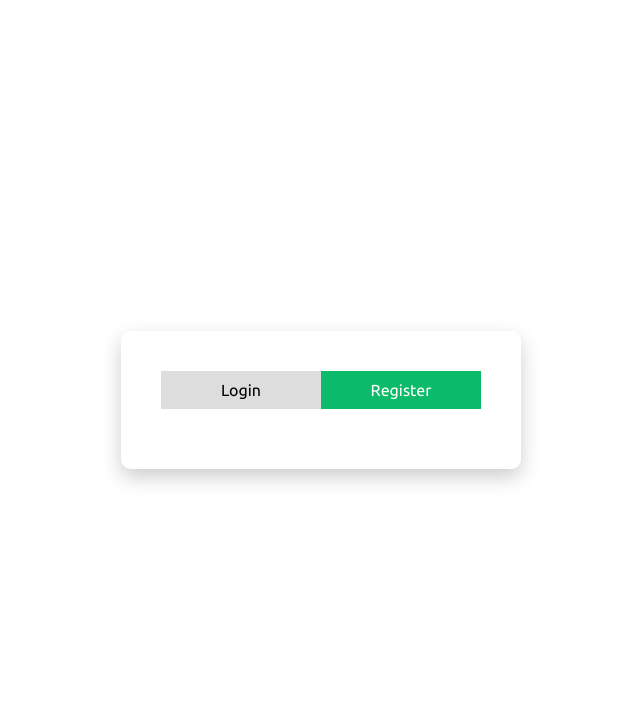
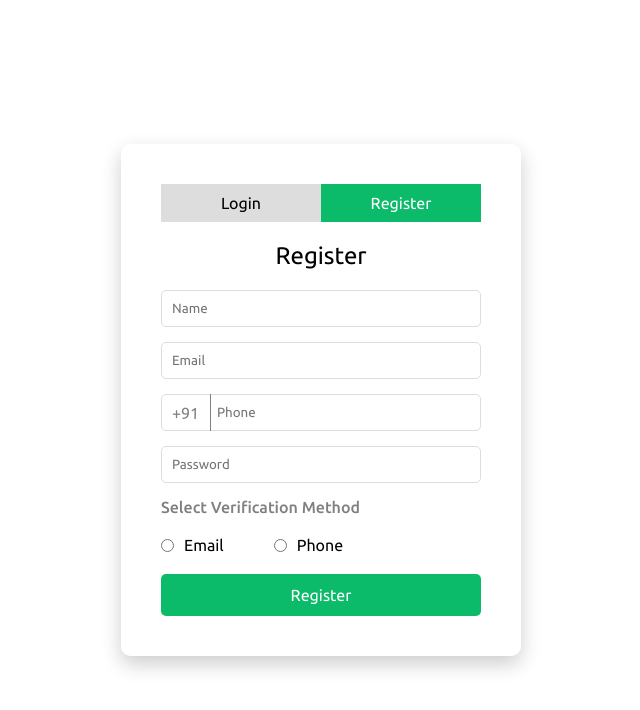
Before and after one commit to anjanisingh953/MERN_AUTHENTICATION, a React (Vite) app in the folder client/: page /auth in a window 1280 px wide. Both pictures are taken after a click on the button "Register". Shown: the top 710 px of the page, without its empty margins (319-959 px from the left). Built offline with nearby package versions, Linux system fonts and the light colour scheme.

Commit message:
Otp-verification component is done

```diff
--- a/client/src/components/Login.jsx
+++ b/client/src/components/Login.jsx
@@ -7,7 +7,7 @@ import { Link, useNavigate } from "react-router-dom";
 
 const Login = () => {
 
- const { isAuthenticated, setIsAuthenticated, user, setUser } = useContext(Context)
+ const {  setIsAuthenticated, setUser } = useContext(Context)
  const navigateTo = useNavigate();
  const {register, handleSubmit, formState: {errors} } =  useForm();
 
--- a/client/src/components/Register.jsx
+++ b/client/src/components/Register.jsx
@@ -4,9 +4,60 @@ import { Context } from "../main";
 import { useNavigate } from "react-router-dom";
 import axios from "axios";
 import { toast } from "react-toastify";
+const Register = () => {
 
-const Register = () => {
-  return <></>;
+  const { isAuthenticated } = useContext(Context)
+  const navigateTo = useNavigate()
+  const { register, handleSubmit, formState: { errors } } = useForm();
+
+  const handleRegister = async (data) => {
+    data.phone = `+91${data.phone}`;
+
+    await axios.post("http://localhost:8000/api/v1/user/register", data, {
+      withCredentials: true,
+      headers: {
+        "Content-Type": "application/json"
+      }
+    })
+      .then((res) => {
+        toast.success(res.data.message)
+        navigateTo(`/otp-verification/${data.email}/${data.phone}`)
+      })
+      .catch((error) => {
+        const message = error.response?.data?.message || error.message || 'Something went wrong';
+        toast.error(message);
+      })
+
+  }
+
+  return (
+    <>
+      <form className="auth-form" onSubmit={handleSubmit((data) => handleRegister(data))} >
+        <h2>Register</h2>
+        <input type="text" placeholder="Name" required {...register("name")} />
+        <input type="email" placeholder="Email" required {...register("email")} />
+        <div>
+          <span>+91</span>
+          <input type="number" placeholder="Phone" required {...register("phone")} />
+          <input type="password" placeholder="Password" required {...register("password")} />
+          <div className="verification-method">
+            <p>Select Verification Method</p>
+            <div className="wrapper">
+              <label>
+                <input type="radio" name="verificationMethod" value={"email"} {...register('verificationMethod')} required />
+                Email
+              </label>
+              <label>
+                <input type="radio" name="verificationMethod" value={"phone"} {...register('verificationMethod')} required />
+                Phone
+              </label>
+            </div>
+          </div>
+        </div>
+        <button type="submit">Register</button>
+      </form>
+    </>
+  )
 };
 
 export default Register;
--- a/client/src/pages/OtpVerification.jsx
+++ b/client/src/pages/OtpVerification.jsx
@@ -1,11 +1,92 @@
-import React from "react";
+import React, { useContext, useState } from "react";
 import "../styles/OtpVerification.css";
 import axios from "axios";
 import { Navigate, useParams } from "react-router-dom";
 import { toast } from "react-toastify";
+import { Context } from "../main";
 
 const OtpVerification = () => {
-  return <></>;
+
+  const { isAuthenticated, setIsAuthenticated, setUser } = useContext(Context)
+  const { email, phone } = useParams();
+  const [otp, setOtp] = useState(["", "", "", "", "", ""]);
+
+  const handleChange = (value, index) => {
+    if (!/^\d*$/.test(value)) return;
+    const newOTP = [...otp]
+    newOTP[index] = value;
+    setOtp(newOTP)
+
+    if (value && index < otp.length - 1) {
+      document.getElementById(`otp-input-${index + 1}`).focus()
+    }
+  }
+
+  const handleKeyDown = (e, index) => {
+    if (e.key === 'Backspace' && otp[index] === "" && index > 0) {
+      document.getElementById(`otp-input-${index - 1}`).focus()
+    }
+  }
+
+
+  const handleOtpVerfication = async (e) => {
+    e.preventDefault();
+    const enteredOtp = otp.join('');
+    const data = { email, otp: enteredOtp, phone }
+
+    await axios.post("http://localhost:8000/api/v1/user/opt-verification  ", data, {
+      withCredentials: true,
+      headers: {
+        "Content-Type": "application/json"
+      }
+    })
+      .then((res) => {
+        toast.success(res.data.message);
+        setIsAuthenticated(true);
+        setUser(res.data.user)
+      })
+      .catch((error) => {
+        const message = error.response?.data?.message || error.message || 'Something went wrong';
+        toast.error(message);
+        setIsAuthenticated(false);
+        setUser(null)
+      })
+
+  }
+
+  if (isAuthenticated) {
+    return <Navigate to={"/"} />
+  }
+
+  return (
+    <>
+      <div className="otp-verification-page">
+        <div className="otp-container">
+          <h1>OTP Verification</h1>
+          <p>Enter the 6 digit OTP sent to your registered email.</p>
+
+          <form onSubmit={handleOtpVerfication} className="otp-form">
+            <div className="opt-input-container">
+              {
+                otp.map((digit,index)=>{
+                  return(
+
+                    <input id={`otp-input-${index}`} type="text" maxLength={1} key={index} value={digit}
+                         onChange={(e)=>handleChange(e.target.value, index)}
+                         onKeyDown={(e)=>handleKeyDown(e, index)}
+                         className="otp-input" />
+                  )
+                })
+              }
+            </div>
+            <button type="submit" className="verify-button">Verify OTP</button>
+          </form>
+
+        </div>
+      </div>
+    </>
+  )
+
 };
 
 export default OtpVerification;
```
